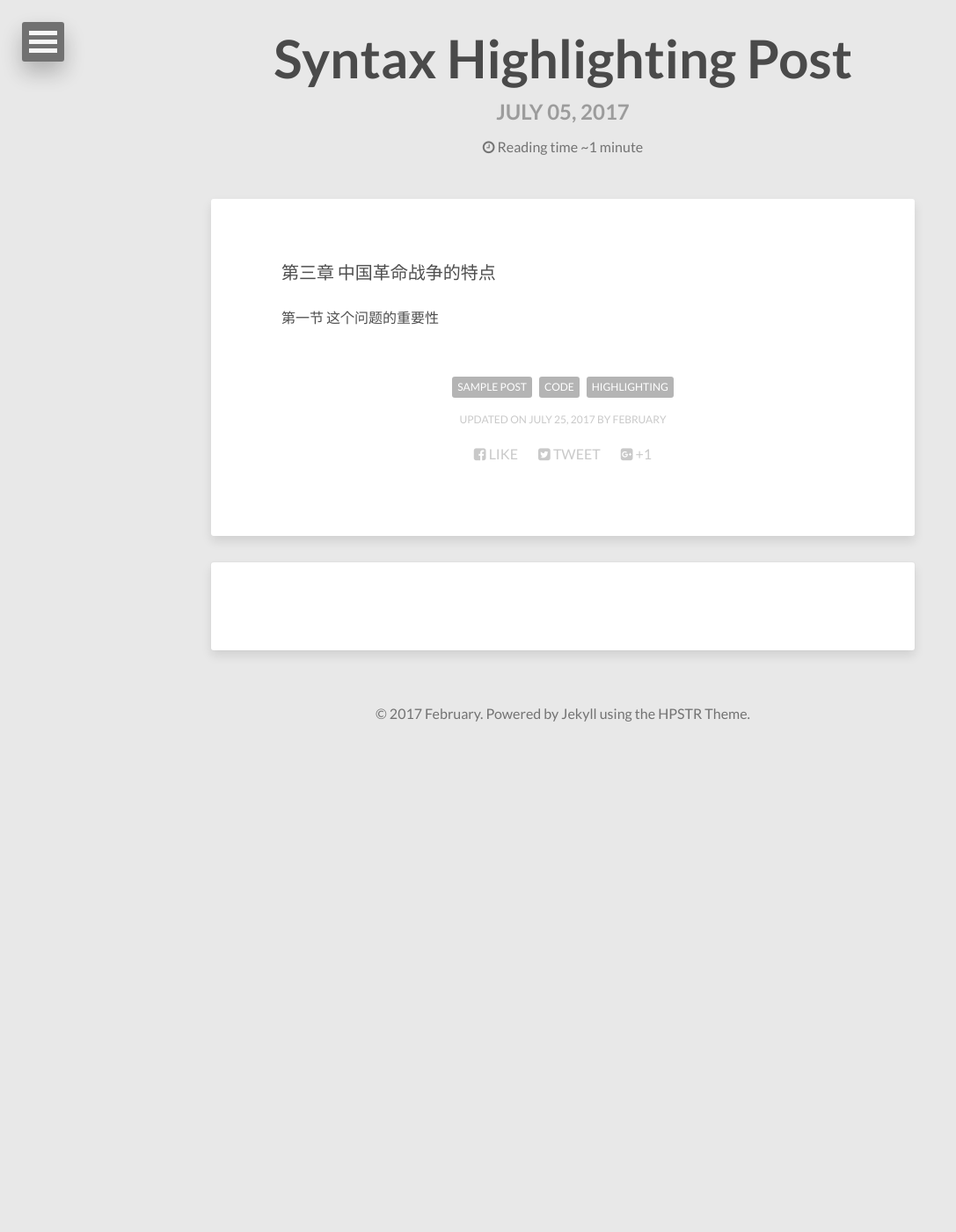
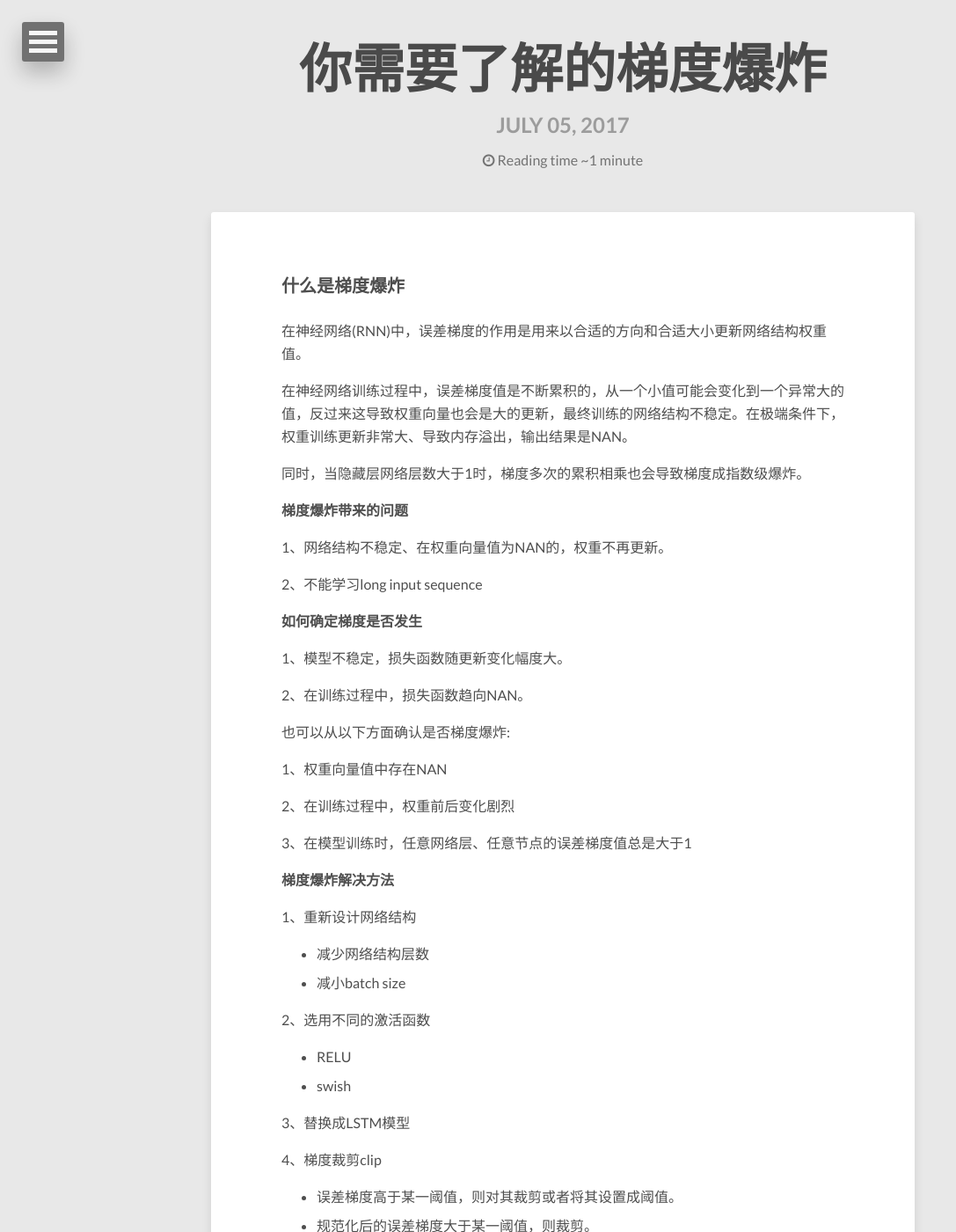
Before and after one commit to 52notebook/52notebook.github.io, a Jekyll site: the page built from _posts/2017-07-05-new-article.md, in a window 1280 px wide and 1400 px high. Shown: the whole window at 88% size, without its empty margins (0-1087 px from the left). Built offline with Jekyll 4.4.1, drawn with Linux system fonts in a browser that asks for light colours; nearby versions of some CDN libraries; comment, search, counter and statistics services are not loaded; some of the changed text lies outside the part shown.

Commit message:
updaet blog

```diff
--- a/_posts/2017-07-05-new-article.md
+++ b/_posts/2017-07-05-new-article.md
@@ -1,10 +1,59 @@
 ---
 layout: post
-title: Syntax Highlighting Post
-description: "Demo post displaying the various ways of highlighting code in Markdown."
-modified: 2017-07-25T15:27:45-04:00
-tags: [sample post, code, highlighting]
+title: 你需要了解的梯度爆炸
+description: "在神经网络(RNN)中，误差梯度的作用是用来以合适的方向和合适大小更新网络结构权重值。"
+modified: 2017-12-31T17:00:45-04:00
+tags: [ANN, RNN, 梯度, 梯度爆炸]
 ---
-第三章 中国革命战争的特点
 
-第一节 这个问题的重要性
+**什么是梯度爆炸**
+
+在神经网络(RNN)中，误差梯度的作用是用来以合适的方向和合适大小更新网络结构权重值。
+
+在神经网络训练过程中，误差梯度值是不断累积的，从一个小值可能会变化到一个异常大的值，反过来这导致权重向量也会是大的更新，最终训练的网络结构不稳定。在极端条件下，权重训练更新非常大、导致内存溢出，输出结果是NAN。
+
+同时，当隐藏层网络层数大于1时，梯度多次的累积相乘也会导致梯度成指数级爆炸。
+
+
+**梯度爆炸带来的问题**
+
+1、网络结构不稳定、在权重向量值为NAN的，权重不再更新。
+
+2、不能学习long input sequence
+
+
+**如何确定梯度是否发生**
+
+1、模型不稳定，损失函数随更新变化幅度大。
+
+2、在训练过程中，损失函数趋向NAN。
+
+也可以从以下方面确认是否梯度爆炸:
+
+1、权重向量值中存在NAN
+
+2、在训练过程中，权重前后变化剧烈
+
+3、在模型训练时，任意网络层、任意节点的误差梯度值总是大于1
+
+
+**梯度爆炸解决方法**
+
+1、重新设计网络结构
+
+- 减少网络结构层数
+- 减小batch size
+
+2、选用不同的激活函数
+- RELU
+- swish
+
+3、替换成LSTM模型
+
+4、梯度裁剪clip
+- 误差梯度高于某一阈值，则对其裁剪或者将其设置成阈值。
+- 规范化后的误差梯度大于某一阈值，则裁剪。
+
+5、权重正则化
+
+对权重向量加以正则化处理，比如添加L1或者L2惩罚项。
```
